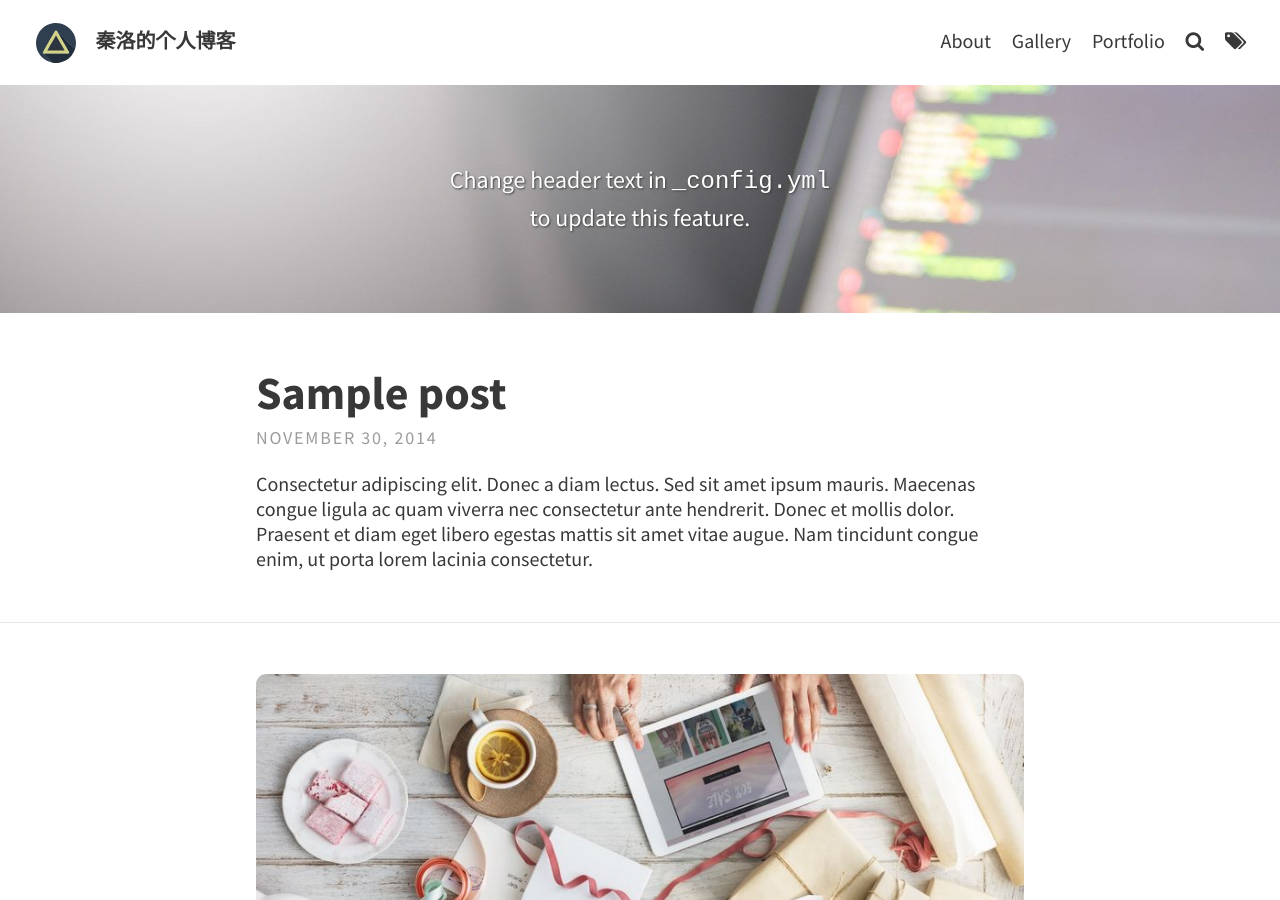
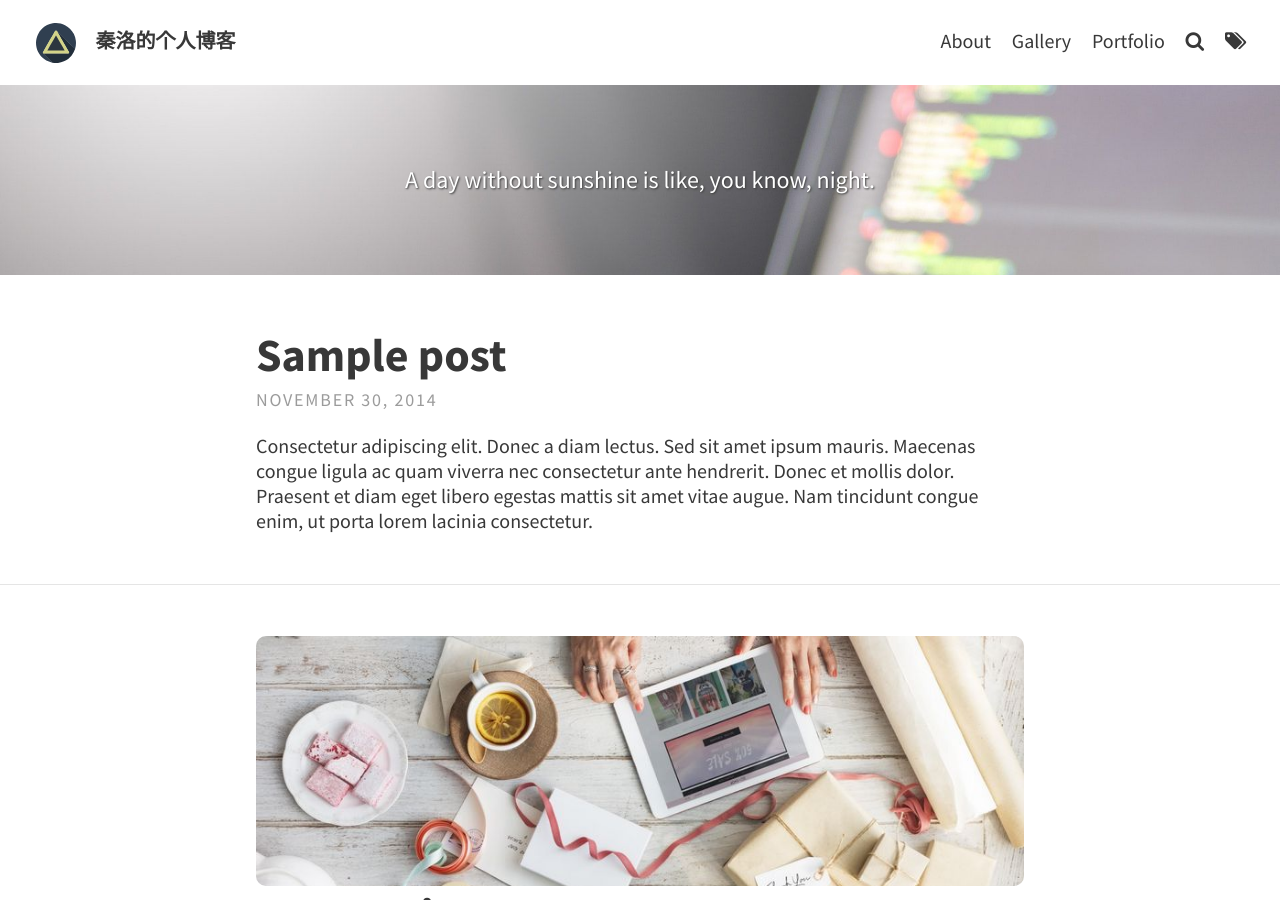
Before and after one commit to true1023/true1023.github.io, a Jekyll site: the page built from index.html, in a window 1280 px wide and 900 px high. Built offline with Jekyll 4.4.1, drawn with Linux system fonts in a browser that asks for light colours; the list of posts is cut into pages by our own code.

Commit message:
update config

```diff
--- a/_config.yml
+++ b/_config.yml
@@ -15,21 +15,21 @@ theme_settings:
 
   # Header and footer text
   header_text: > #two or three lines to describe your site
-     <p>Change header text in <code>_config.yml</code> <br> to update this feature.</p>
+     <p>A day without sunshine is like, you know, night.</p>
   header_text_feature_image: assets/img/pexels/computer2.jpeg
   footer_text: >
    Powered by <a href="https://jekyllrb.com/">Jekyll</a> with <a href="https://github.com/true1023/tsblog">QL</a>
 
   # Icons
   rss: true  # Make sure you created a feed.xml with feed.xml layout
-  email_address: # Full email address, e.g. "sam@example.com"
+  email_address: 752602742@qq.com
   behance:
   bitbucket:
   dribbble:
   facebook:
   flickr:
   gitlab:
-  github: "sylhare"
+  github: "true1023"
   google_plus:
   instagram:
   keybase:
@@ -46,8 +46,8 @@ theme_settings:
   youtube:
 
   # Scripts / Features
-  google_analytics: # Tracking ID, e.g. "UA-000000-01"
-  disqus_shortname:
+  google_analytics: UA-118965065-1 # Tracking ID, e.g. "UA-000000-01"
+  disqus_shortname: qinluo
   katex: true # Enable if using math markup
 
   special_page:
```
